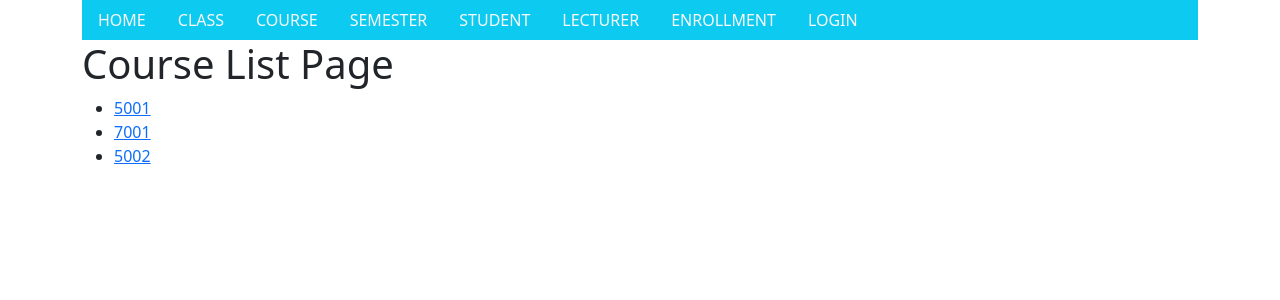
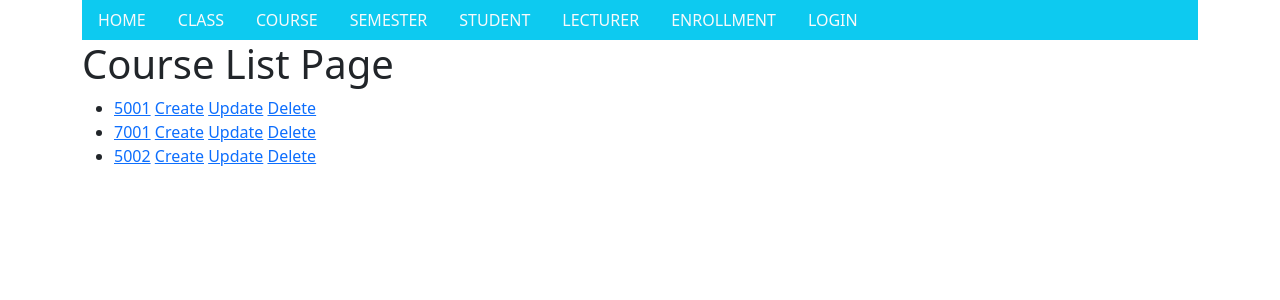
Before and after one commit to ohyasswecan/WebAppAssignment, a Django app: page /CourseList/ in a window 1280 px wide. Shown: the top 300 px of the page. Run offline with Django 5.2, Linux system fonts and the light colour scheme; data comes from the database, SQL or seed files in the repository; both versions use the stored data as it was after the commit; some libraries are stand-ins or nearby versions.

Commit message:
Database structure improved: all primary key must using autofield now, otherwise it comes through meta allow user to edit causing error.   Create, Update,Delete for Class_Enrollment, Course, Semester models have been implemented

```diff
--- a/gradebook/models.py
+++ b/gradebook/models.py
@@ -19,7 +19,7 @@ class Student(models.Model):
     def __str__(self):
         return f'{self.student_firstname} {self.student_lastname}'
 class Semester(models.Model):
-    semester_id = models.IntegerField(primary_key=True, verbose_name="Semester ID")
+    semester_id = models.AutoField(primary_key=True, verbose_name="Semester ID")
 
     semester_year = models.PositiveIntegerField(
         validators=[MinValueValidator(1900), MaxValueValidator(2100)],
@@ -31,7 +31,7 @@ class Semester(models.Model):
     def __str__(self):
         return self.semester_name
 class Lecturer(models.Model):
-    staff_id = models.IntegerField(primary_key=True, verbose_name="Staff ID")
+    staff_id = models.AutoField(primary_key=True, verbose_name="Staff ID")
     lecturer_firstname = models.CharField(max_length=255, verbose_name="First Name")
     lecturer_lastname = models.CharField(max_length=255, verbose_name="Last Name")
     lecturer_email = models.EmailField(verbose_name="Email")
--- a/gradebook/urls.py
+++ b/gradebook/urls.py
@@ -9,6 +9,9 @@ from gradebook.views import ClassEnrollmentListView, ClassEnrollmentDetailView,
 urlpatterns = [
     path('', views.home_views, name='home'),
     path('CourseList/', CourseListView.as_view(), name='courselist'),
+    path('CourseList/CreateCourse/', views.create_course_views, name='createcourse'),
+    path('CourseList/CourseDetail/UpdateCourse/<int:course_id>/', views.update_course_views, name='updatecourse'),
+    path('CourseList/CourseDetail/DeleteCourse/<int:course_id>/', views.delete_course_views, name='deletecourse'),
     path('CourseList/CourseDetail/<int:pk>/', CourseDetailView.as_view(), name='coursedetail'),
     path('ClassList/', ClassEnrollmentListView.as_view(), name='classlist'),
     path('ClassList/CreateClass/', views.create_class_views, name='createclass'),
@@ -16,6 +19,9 @@ urlpatterns = [
     path('ClassList/ClassDetail/DeleteClass/<int:class_id>/',views.delete_class_views, name='deleteclass'),
     path('ClassList/ClassDetail/<int:pk>/', ClassEnrollmentDetailView.as_view(), name='classdetail'),
     path('SemesterList/', SemesterListView.as_view(), name='semesterlist'),
+    path('SemesterList/CreateSemester/', views.create_semester_views, name='createsemester'),
+    path('SemesterList/SemesterDetail/UpdateSemester/<int:semester_id>/',views.update_semester_views, name='updatesemester'),
+    path('SemesterList/SemesterDetail/DeleteSemester/<int:semester_id>/',views.delete_semester_views, name='deletesemester'),
     path('SemesterList/SemesterDetail/<int:pk>', SemesterDetailView.as_view(), name='semesterdetail'),
     path('StudentList/', StudentListView.as_view(), name='studentlist'),
     path('StudentList/StudentDetail/<int:pk>', StudentDetailView.as_view(), name='studentdetail'),
--- a/gradebook/views.py
+++ b/gradebook/views.py
@@ -3,7 +3,7 @@ from django.shortcuts import render, redirect, get_object_or_404
 from django.template import loader
 from django.views.generic import ListView, DetailView
 
-from gradebook.forms import Class_EnrollmentForm
+from gradebook.forms import Class_EnrollmentForm, CourseForm, SemesterForm
 from gradebook.models import Class_Enrollment, Course, Semester, Student, Lecturer, Student_Enrollment
 
 
@@ -210,3 +210,65 @@ def delete_class_views(request, class_id):
     else:
         form = Class_EnrollmentForm(instance=class_enrol)
         return render(request, 'DeleteInstanceForm.html', {'form': form, 'object': class_enrol})
+
+def create_course_views(request):
+    if request.method == 'POST':
+        form = CourseForm(request.POST)
+        if form.is_valid():
+            form.save()
+            return redirect('courselist')
+    else:
+        form = CourseForm()
+        return render(request, 'CreateInstanceForm.html', {'form': form,'object_list':Course.objects.all()})
+
+def update_course_views(request, course_id):
+    course = get_object_or_404(Course, pk=course_id)
+    if request.method == 'POST':
+        form = CourseForm(request.POST, instance=course)
+        if form.is_valid():
+            form.save()
+            return redirect('courselist')
+    else:
+        form = CourseForm(instance=course)
+        return render(request, 'UpdateInstanceForm.html', {'form': form, 'object': course})
+
+def delete_course_views(request, course_id):
+    course = get_object_or_404(Course, pk=course_id)
+    if request.method == 'POST':
+        course.delete()
+        return redirect('courselist')
+    else:
+        form = Class_EnrollmentForm(instance=course)
+        return render(request, 'DeleteInstanceForm.html', {'form': form, 'object': course})
+
+
+def create_semester_views(request):
+    if request.method == 'POST':
+        form = SemesterForm(request.POST)
+        if form.is_valid():
+            form.save()
+            return redirect('semesterlist')
+    else:
+        form = SemesterForm()
+        return render(request, 'CreateInstanceForm.html', {'form': form,'object_list':Semester.objects.all()})
+
+
+def update_semester_views(request, semester_id):
+    semester = get_object_or_404(Semester, pk=semester_id)
+    if request.method == 'POST':
+        form = SemesterForm(request.POST, instance=semester)
+        if form.is_valid():
+            form.save()
+            return redirect('semesterlist')
+    else:
+        form = SemesterForm(instance=semester)
+        return render(request, 'UpdateInstanceForm.html', {'form': form, 'object': semester})
+
+def delete_semester_views(request, semester_id):
+    semester = get_object_or_404(Semester, pk=semester_id)
+    if request.method == 'POST':
+        semester.delete()
+        return redirect('semesterlist')
+    else:
+        form = SemesterForm(instance=semester)
+        return render(request, 'DeleteInstanceForm.html', {'form': form, 'object': semester})
--- a/templates/CourseList.html
+++ b/templates/CourseList.html
@@ -8,7 +8,7 @@
     <h1>Course List Page</h1>
     <ul>
         {% for course_item in object_list %}
-        <li><a href="{% url 'coursedetail' course_item.course_id %}">{{ course_item.course_code }}</a></li>
+        <li><a href="{% url 'coursedetail' course_item.course_id %}">{{ course_item.course_code }}</a> <a href="{% url 'createcourse' %}">Create</a> <a href="{% url 'updatecourse' course_item.course_id %}">Update</a> <a href="{% url 'deletecourse' course_item.course_id %}">Delete</a> </li>
         {% empty %}
             <li>No course yet</li>
         {% endfor %}
--- a/templates/SemesterList.html
+++ b/templates/SemesterList.html
@@ -8,7 +8,7 @@
     <h1>Semester List Page</h1>
     <ul>
         {% for semester_item in object_list %}
-        <li><a href="{% url 'semesterdetail' semester_item.semester_id %}">{{ semester_item.semester_id }}</a></li>
+        <li><a href="{% url 'semesterdetail' semester_item.semester_id %}">{{ semester_item.semester_id }}</a> <a href="{% url 'createsemester' %}">Create</a> <a href="{% url 'updatesemester' semester_item.semester_id %}">Update</a> <a href="{% url 'deletesemester' semester_item.semester_id %}">Delete</a></li>
         {% empty %}
             <li>No semester scheduled yet</li>
         {% endfor %}
```
Also changed, not shown: db.sqlite3.
